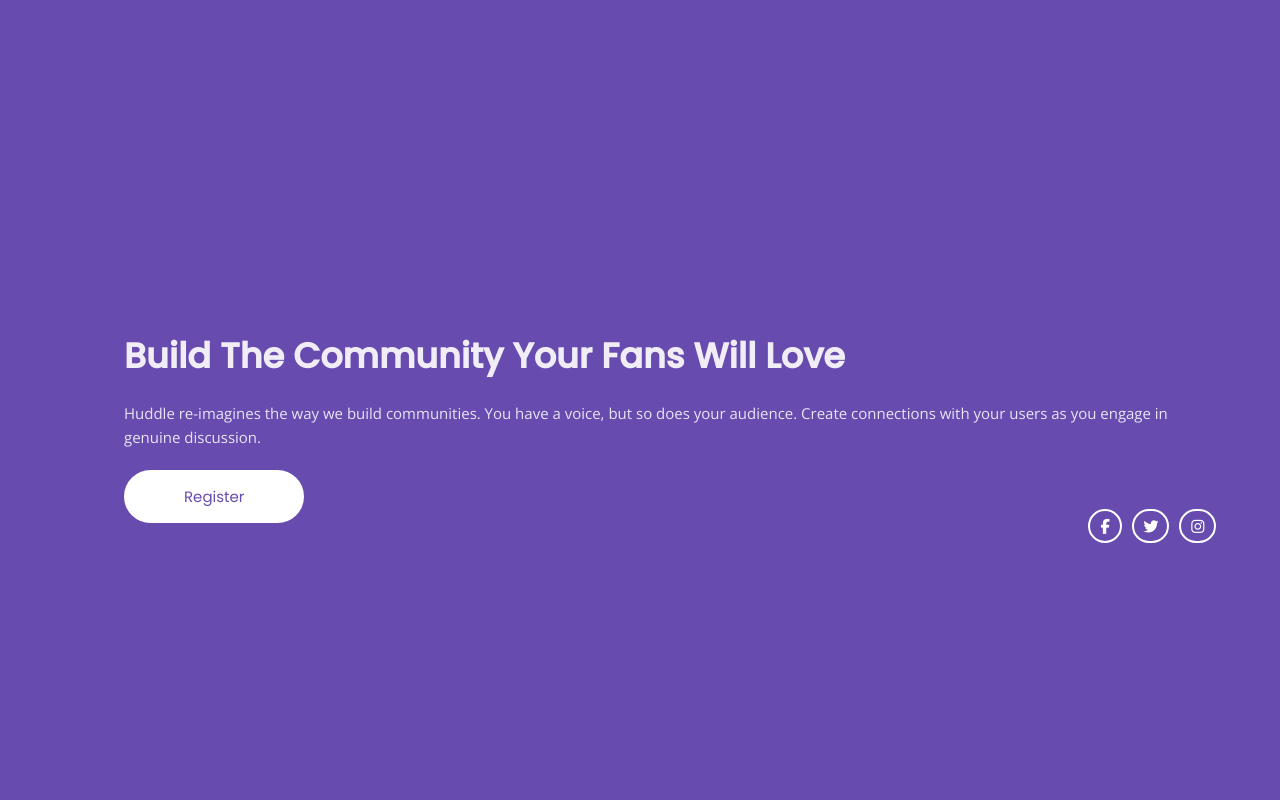
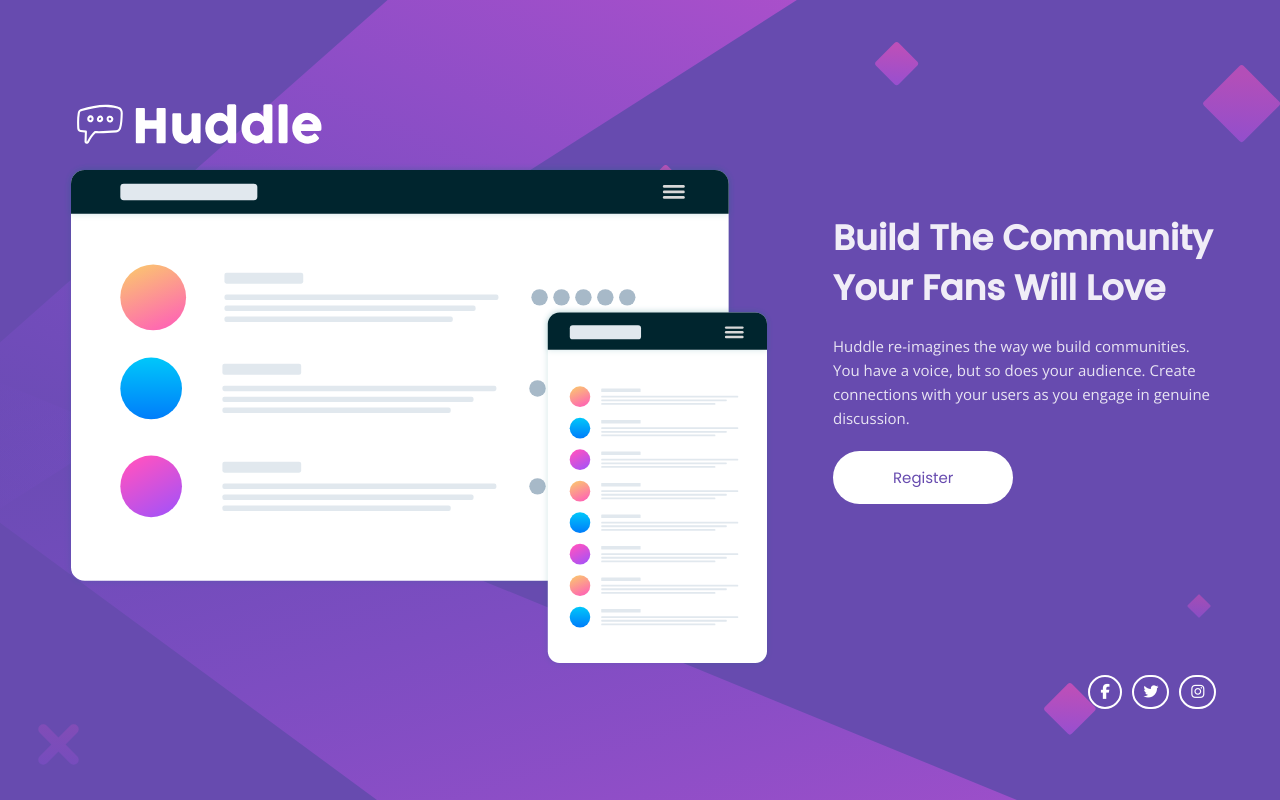
Before and after one commit to cyanlvsn/frontendmentor-huddle-landing-page-with-single-introductory-section, a plain HTML site: page index.html in a window 1280 px wide. Drawn offline with nearby package versions, Linux system fonts and the light colour scheme; files that its build step writes are made by us from their sources; the site is published under a folder, as on GitHub Pages, so addresses that start at the root find nothing.

Commit message:
Fix images issues

```diff
--- a/index.html
+++ b/index.html
@@ -20,16 +20,16 @@
 <body>
   <main>
     <header class="header">
-      <img class="header__logo" src="/images/logo.svg" alt="" />
+      <img class="header__logo" src="images/logo.svg" alt="" />
     </header>
 
     <div class="flex-container">
       <div class="card">
-        <img class="flex-container__mockups" src="/images/illustration-mockups.svg" alt="" />
+        <img class="flex-container__mockups" src="images/illustration-mockups.svg" alt="" />
       </div>
       <div class="flex-container__text card">
         <h2 class="flex-container__text__heading">
-          Build The Community Your Fans Will Love
+          Build The Community <br> Your Fans Will Love
         </h2>
         <p class="flex-container__text__p">
           Huddle re-imagines the way we build communities. You have a voice,
--- a/scss/_layout.scss
+++ b/scss/_layout.scss
@@ -20,13 +20,13 @@
 	align-items: center;
 
 	//! bg styles
-	background: url(/images/bg-desktop.svg), $violet;
+	background: url(../images/bg-desktop.svg), $violet;
 	background-position: top right;
 	background-repeat: no-repeat;
 	background-size: cover;
 
 	@media (max-width: 399px) {
-		background: url(/images/bg-mobile.svg), $violet;
+		background: url(../images/bg-mobile.svg), $violet;
 		background-repeat: no-repeat;
 		background-position: top;
 		// background-size: cover;
```
